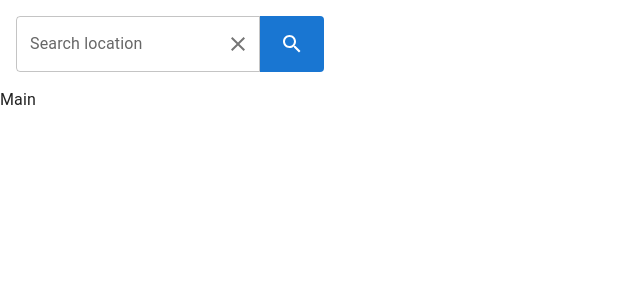
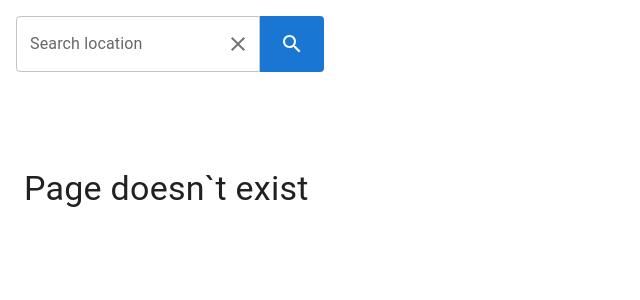
Before and after one commit to ocygankova/weather-news-app, a React (Create React App) app: page /weather in a window 1280 px wide. Shown: the top 300 px of the page, without its empty margins (0-640 px from the left). Built offline with nearby package versions, Linux system fonts and the light colour scheme.

Commit message:
Added routing, no-match page

```diff
--- a/src/App.tsx
+++ b/src/App.tsx
@@ -1,13 +1,19 @@
 import { CssBaseline } from '@mui/material';
+import { BrowserRouter as Router, Route, Routes } from 'react-router-dom';
 
-import { Main } from 'pages';
+import { Main, Page404 } from 'pages';
+import { SearchBar } from 'components';
 
 function App() {
   return (
-    <div>
+    <Router>
       <CssBaseline />
-      <Main />
-    </div>
+      <SearchBar />
+      <Routes>
+        <Route path="/" element={<Main />} />
+        <Route path="*" element={<Page404 />} />
+      </Routes>
+    </Router>
   );
 }
 
--- a/src/pages/Main/Main.tsx
+++ b/src/pages/Main/Main.tsx
@@ -1,12 +1,5 @@
-import { SearchBar } from 'components';
-
 function Main() {
-  return (
-    <div>
-      <SearchBar />
-      Main
-    </div>
-  );
+  return <div>Main</div>;
 }
 
 export default Main;
--- /dev/null
+++ b/src/pages/Page404/Page404.tsx
@@ -0,0 +1,13 @@
+import { Box, Container, Typography } from '@mui/material';
+
+function Page404() {
+  return (
+    <Box pt={10}>
+      <Container maxWidth="xl">
+        <Typography variant="h4">Page doesn`t exist</Typography>
+      </Container>
+    </Box>
+  );
+}
+
+export default Page404;
--- /dev/null
+++ b/src/pages/Page404/index.ts
@@ -0,0 +1 @@
+export { default as Page404 } from './Page404';
--- a/src/pages/index.ts
+++ b/src/pages/index.ts
@@ -1 +1,2 @@
 export { Main } from './Main';
+export { Page404 } from './Page404';
```
